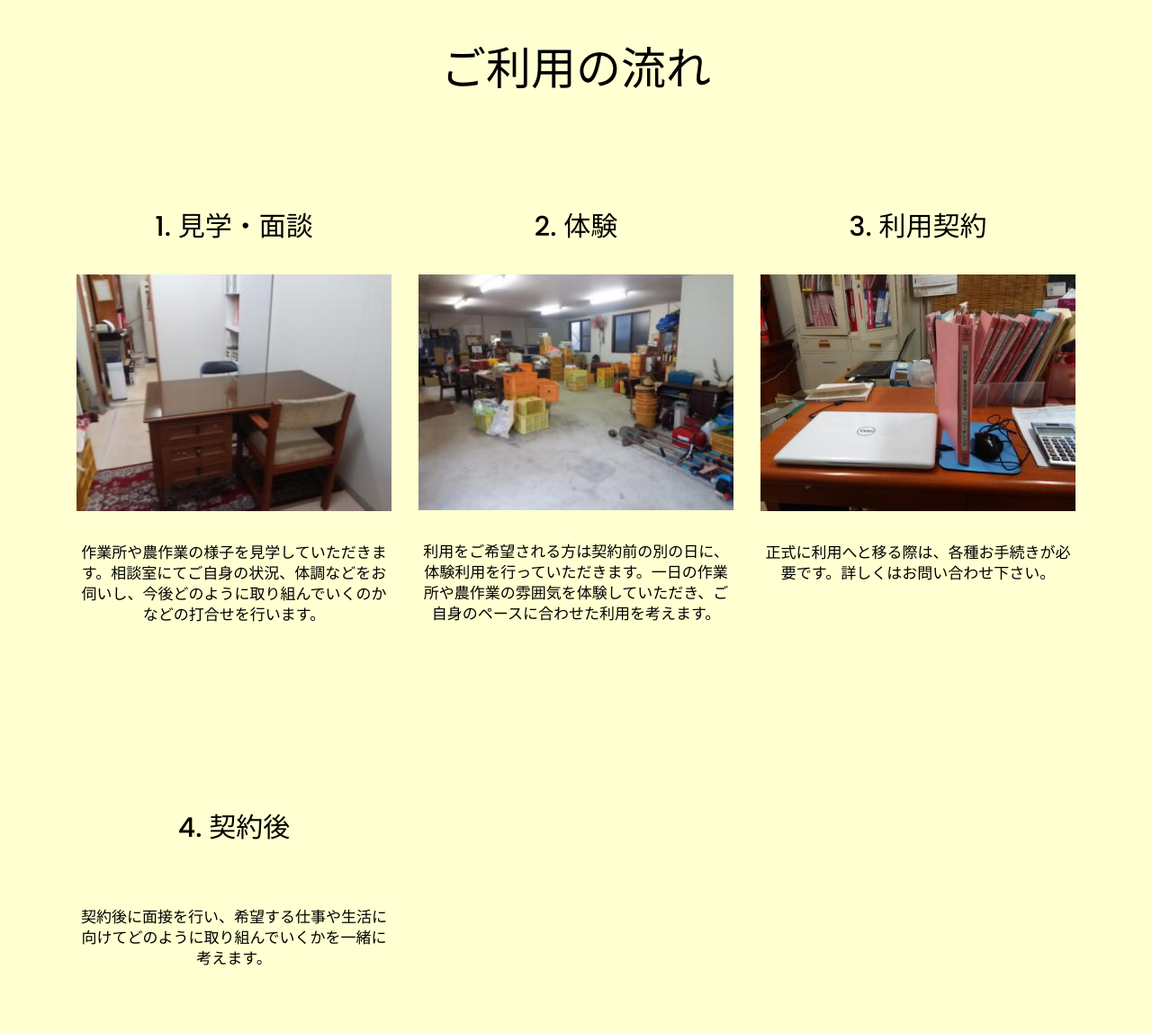
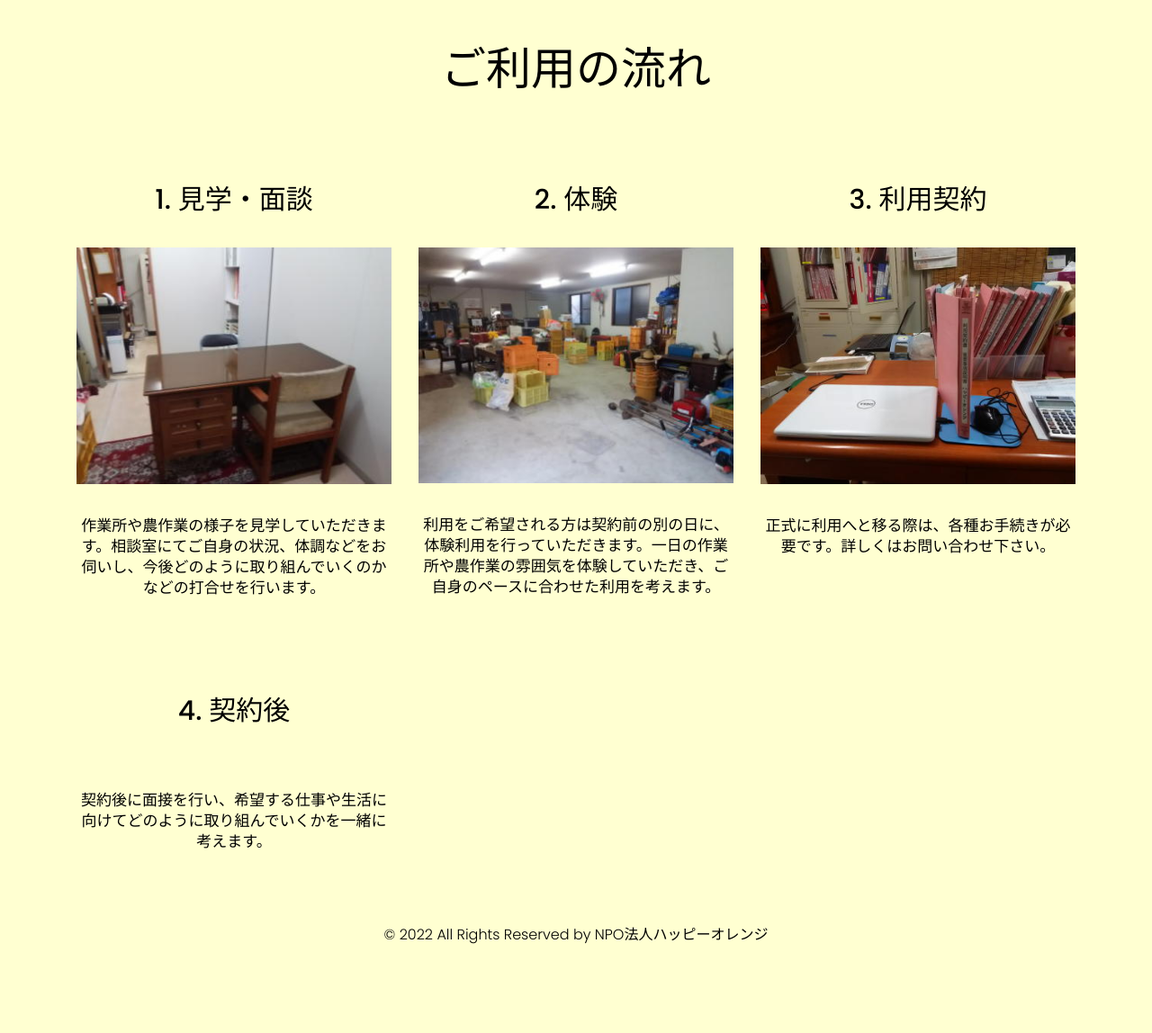
Before and after one commit to npo-happy-orange/homepage, a plain HTML site: page start-guide.html in a window 1280 px wide. Shown: the part 152-1300 px from the top of the page at 90% size. After the commit the page ends 1223 px from the top, so only its background shows below. Drawn offline with nearby package versions, Linux system fonts and the light colour scheme.

Commit message:
fix: マージン調整

```diff
--- a/css/style.css
+++ b/css/style.css
@@ -1762,7 +1762,7 @@ color: #000;
     font-weight: 208;
 }
 
-.title {text-align: center; padding-bottom: 60px;}
+.title {text-align: center; padding-bottom: 30px;}
 
 .title h2 {
     padding: 0px 0px 6px 0px;
@@ -1919,7 +1919,7 @@ margin-top: -100px;
 
 
 .margin_ttt {margin-top: 100px;}
-.margin-lkk {margin-top: 200px;}
+.margin-lkk {margin-top: 100px;}
 /** end offer **/
 
 
```
